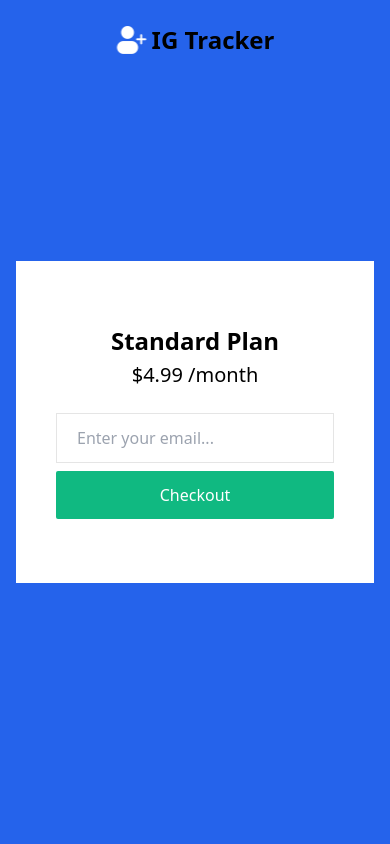
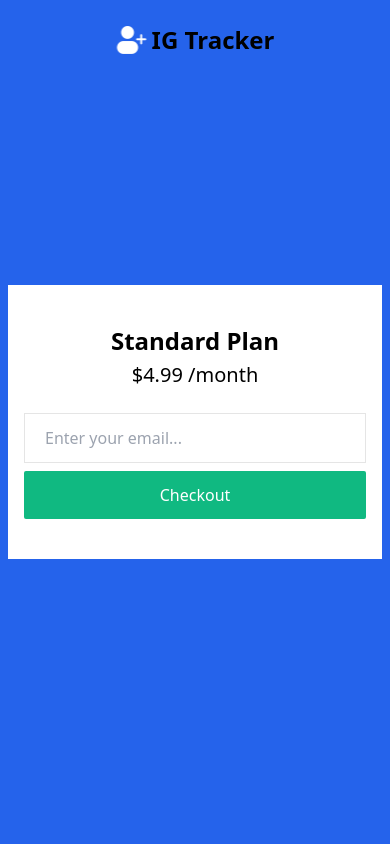
Before and after one commit to dulnitha-dev/ig-tracker-backend, a Node server app: page /checkout/?plan=1 in a window 390 px wide. Run offline with Node 20, Linux system fonts and the light colour scheme; some libraries are stand-ins or nearby versions.

Commit message:
fixed responsiveness

```diff
--- a/public/css/style.css
+++ b/public/css/style.css
@@ -722,11 +722,6 @@ input:focus{
   margin-right: auto;
 }
 
-.my-6{
-  margin-top: 1.5rem;
-  margin-bottom: 1.5rem;
-}
-
 .mb-1{
   margin-bottom: 0.25rem;
 }
@@ -1104,6 +1079,10 @@ input:focus{
 
 .p-6{
   padding: 1.5rem;
+}
+
+.p-2{
+  padding: 0.5rem;
 }
 
 .px-4{
@@ -1141,6 +1125,11 @@ input:focus{
   padding-bottom: 1.5rem;
 }
 
+.py-10{
+  padding-top: 2.5rem;
+  padding-bottom: 2.5rem;
+}
+
 .pt-\[120px\]{
   padding-top: 120px;
 }
--- a/snippets.txt
+++ b/snippets.txt
@@ -4,6 +4,7 @@ app.get("/test/:template", async (req, res) => {
     baseUrl: baseUrl,
     payUrl: "",
     tokenDoc: {},
+    plan: {},
   });
   const html = await ejs.renderFile("views/emails/layout.ejs", { body: template });
   res.send(html);
--- a/views/checkout.ejs
+++ b/views/checkout.ejs
@@ -1,4 +1,4 @@
-<section class="m-0 p-4 h-screen bg-blue-600" id="checkout">
+<section class="m-0 p-2 sm:p-4 h-screen bg-blue-600" id="checkout">
   <div class="container h-full">
     <a href="/" class="flex items-center gap-1 absolute top-6 left-1/2 -translate-x-1/2">
       <img
@@ -10,21 +10,21 @@
     </a>
 
     <div class="flex items-center justify-center w-full h-full">
-      <div class="p-10 w-full max-w-xl text-center bg-white dark:bg-slate-900">
+      <div class="px-4 py-10 sm:px-6 w-full max-w-xl text-center bg-white dark:bg-slate-900">
         <span hidden id="plan-id"><%= plan.id %></span>
 
-        <h1 class="mt-6 mb-1 text-2xl font-semibold"><%= plan.name %> Plan</h1>
+        <h1 class="mb-1 text-2xl font-semibold"><%= plan.name %> Plan</h1>
         <h2 class="text-xl font-normal">
           <%= plan.displayPrice %>
           <span>/<%= plan.period %></span>
         </h2>
-        <form class="my-6" id="form">
+        <form class="mt-6" id="form">
           <div class="mb-2 w-full">
             <input type="email" class="w-full" id="email" placeholder="Enter your email..." />
           </div>
           <button class="button bg-emerald-500 w-full">Checkout</button>
         </form>
-        <p class="text-base text-green-500" id="msg">Payment link has been sent to your email.</p>
+        <p class="text-base text-green-500 mt-6" id="msg">Payment link has been sent to your email.</p>
       </div>
     </div>
   </div>
```
Also changed, not shown: other parts of public/css/style.css (+26 -32 lines), views/emails/layout.ejs (+12 -1 lines).
